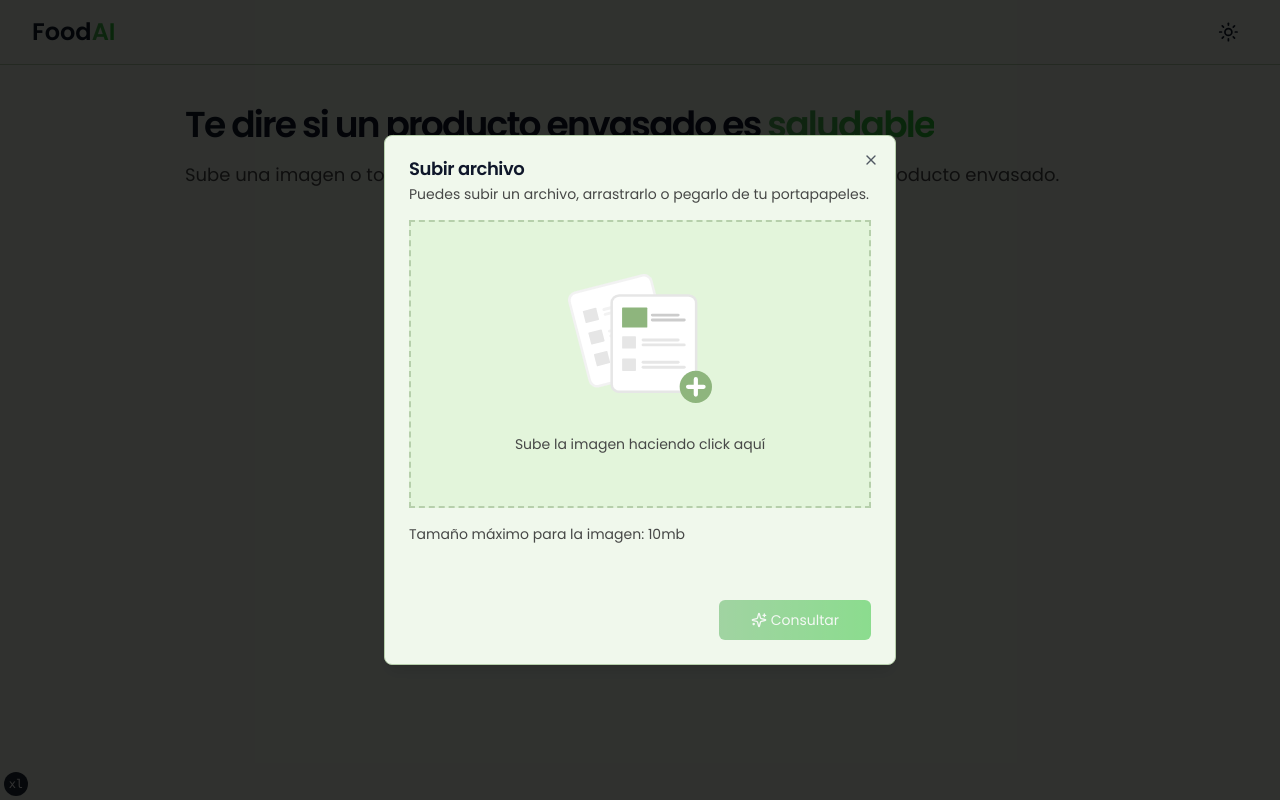
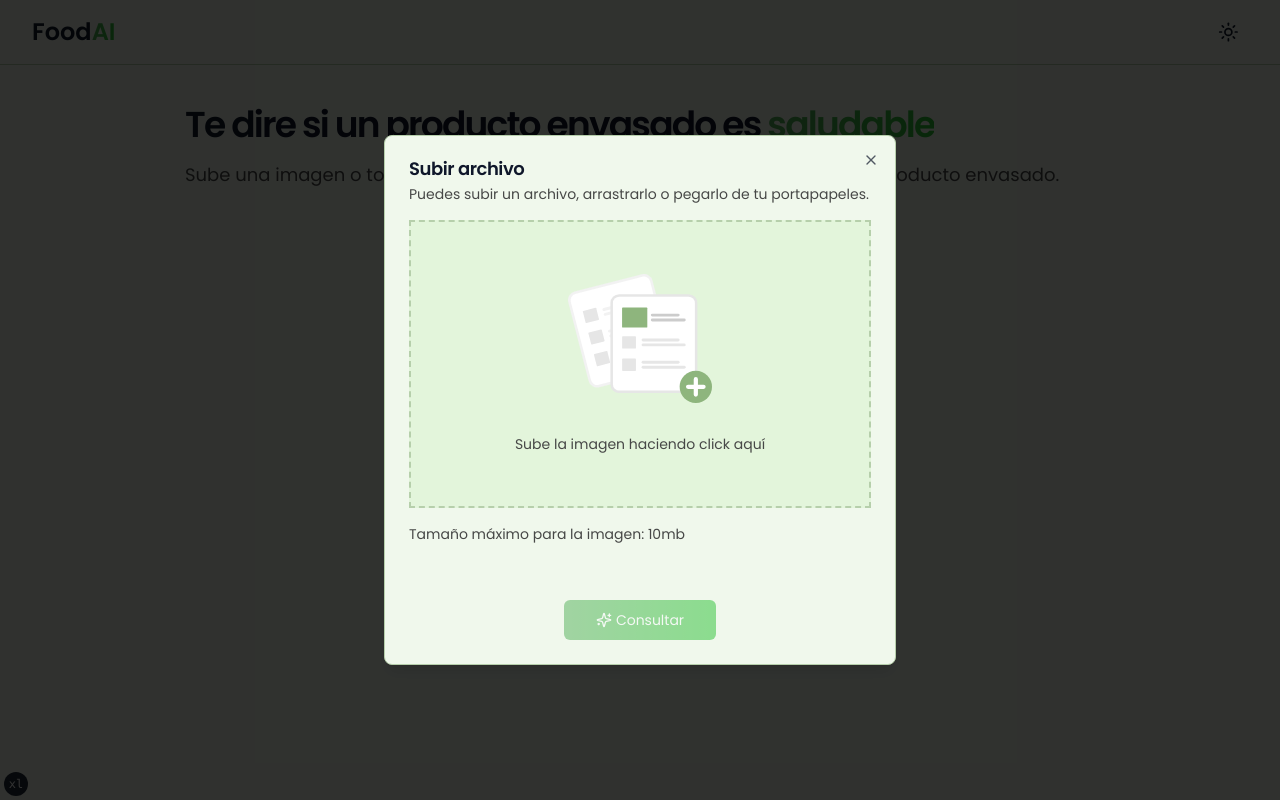
Before and after one commit to Guilleo03/web3, a Next.js app: page / in a window 1280 px wide. Both pictures are taken after a click on the button "Subir archivo". Built offline with nearby package versions, Linux system fonts and the light colour scheme; no server answers.

Commit message:
fix: delete photo button

```diff
--- a/components/actions.tsx
+++ b/components/actions.tsx
@@ -58,12 +58,12 @@ const Actions = () => {
   return (
     <>
       <div>{error && <p className="text-destructive">{error}</p>}</div>
-      <div className="flex justify-end gap-6 mt-6">
+      <div className="flex justify-center gap-6 mt-6">
         <div className="flex gap-6">
           {image && (
             <Button
               onClick={handleDelete}
-              className="px-8 hover:bg-destructive flex items-center gap-x-1"
+              className="px-4 md:px-8 hover:bg-destructive flex items-center gap-x-1"
               variant={"destructive"}
             >
               <Trash className="h-4 w-4" />
@@ -73,7 +73,7 @@ const Actions = () => {
           <form action={requestInfo}>
             <Button
               type="submit"
-              className="px-8 hover:bg-primary hover:opacity-80 transition-all flex items-center gap-x-1 dark:bg-primary bg-gradient-to-r from-primary to-[#29c233] dark:to-primary"
+              className="px-4 md:px-8 hover:bg-primary hover:opacity-80 transition-all flex items-center gap-x-1 dark:bg-primary bg-gradient-to-r from-primary to-[#29c233] dark:to-primary"
               disabled={image ? false : true}
             >
               <Sparkles className="h-4 w-4" />
```
